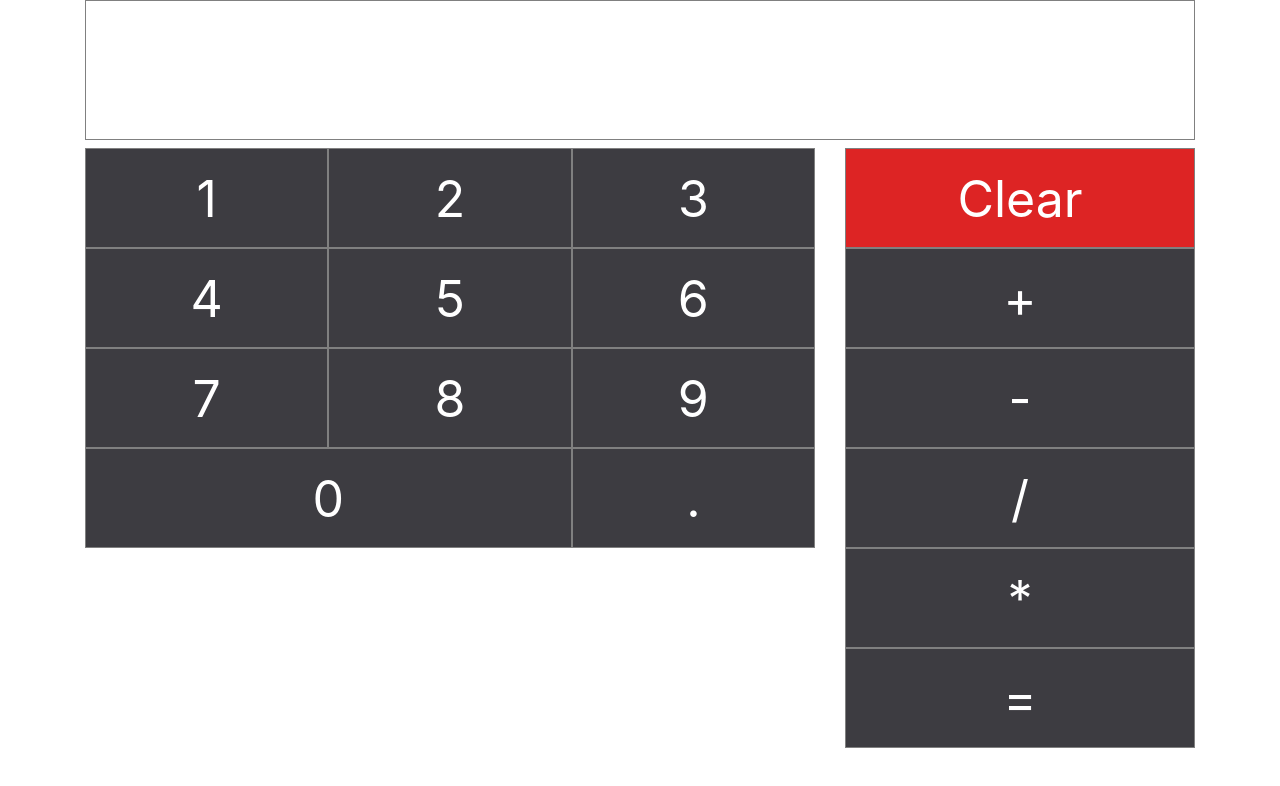
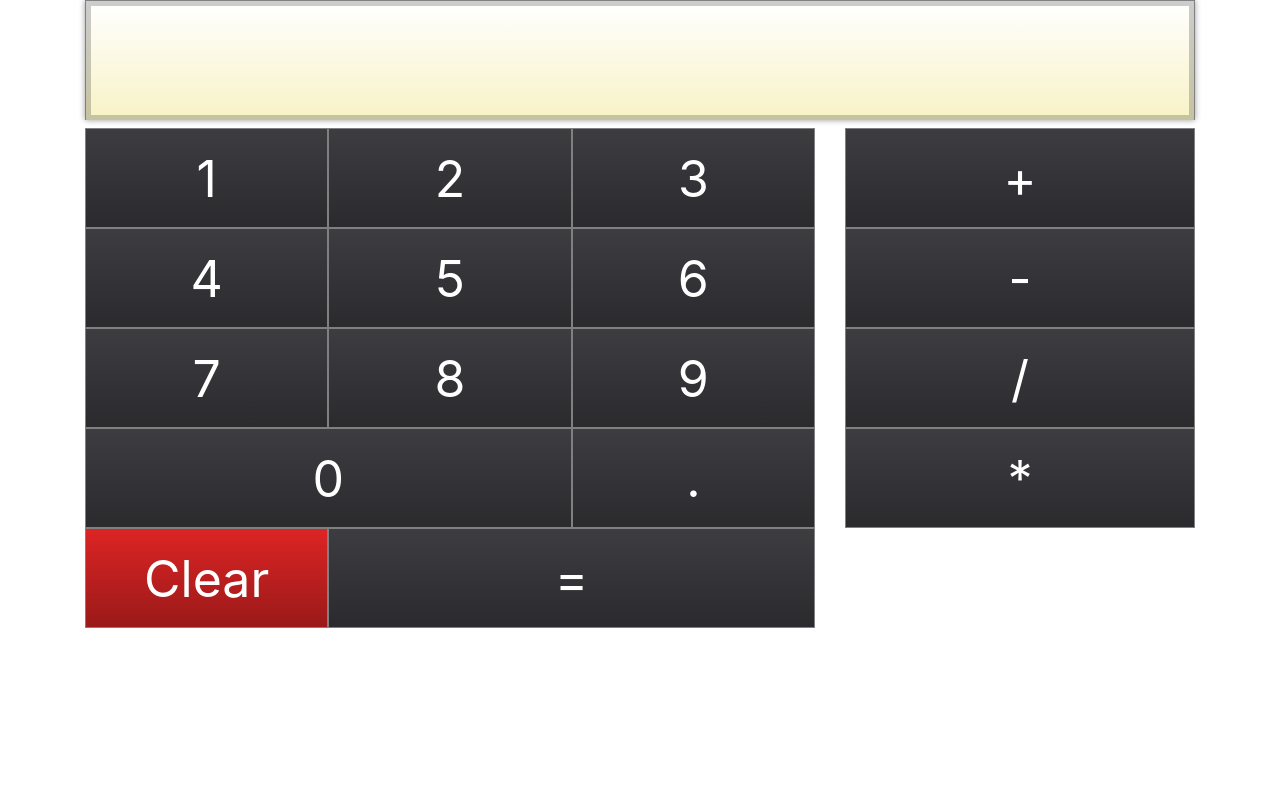
Before and after one commit to thegdads/AngularSimpleCalculator, an Angular app: page / in a window 1280 px wide. Shown: the top 786 px of the page. Built offline with nearby package versions, Linux system fonts and the light colour scheme.

Commit message:
Re Design Interface

```diff
--- a/src/app/app.component.html
+++ b/src/app/app.component.html
@@ -1,6 +1,6 @@
 <div class="container">
   <div class="calculation" [innerHTML]="temp"></div>
-  <div class="result" [innerHTML]="hasil"></div>
+  <!-- <div class="result" [innerHTML]="hasil"></div> -->
   <div class="row mt-2">
     <div class="col-8">
       <div class="row no-gutters">
@@ -16,14 +16,16 @@
         <div class="col text-center custButton" (click)="addToTemp('0')">0</div>
         <div class="col-4 text-center custButton" (click)="addToTemp('.')">.</div>
       </div>
+      <div class="row no-gutters">
+        <div class="col-4 text-center clear" (click)="onclear()">Clear</div>
+        <div class="col-8 text-center custButton" (click)="onresult()">=</div>
+      </div>
     </div>
     <div class="col-4">
-      <div class="clear" (click)="onclear()">Clear</div>
       <div class="col-12 text-center custButton" (click)="addToTemp('+')">+</div>
       <div class="col-12 text-center custButton" (click)="addToTemp('-')">-</div>
       <div class="col-12 text-center custButton" (click)="addToTemp('/')">/</div>
       <div class="col-12 text-center custButton" (click)="addToTemp('*')">*</div>
-      <div class="col-12 text-center custButton" (click)="onresult()">=</div>
     </div>
   </div>
 </div>
--- a/src/app/app.component.scss
+++ b/src/app/app.component.scss
@@ -1,29 +1,42 @@
 .calculation {
-  height: 60px;
+  height: 120px;
   border-top: solid 1px grey;
   border-left: solid 1px grey;
   border-right: solid 1px grey;
   border-bottom: 0;
-  font-size: 30px;
+  font-size: 50px;
   text-align: right;
   padding: .4em;
+  background-image: -webkit-linear-gradient(top, rgba(228, 238, 143, 0), rgba(230, 213, 66, 0.3));
+  background-image: -moz-linear-gradient(top, rgba(0, 0, 0, 0), rgba(0, 0, 0, 0.3));
+  background-image: -o-linear-gradient(top, rgba(0, 0, 0, 0), rgba(0, 0, 0, 0.3));
+  background-image: linear-gradient(to bottom,  rgba(228, 238, 143, 0), rgba(230, 213, 66, 0.3));
+  -webkit-box-shadow: inset 0 0 0 1px rgba(0, 0, 0, 0.2), 0 0 6px rgba(0, 0, 0, 0.4);
+  box-shadow: inset 0 0 0 5px rgba(0, 0, 0, 0.2), 0 0 6px rgba(0, 0, 0, 0.4);
 }
 
-.result {
-  height: 80px;
-  border-top: 0;
-  border-left: solid 1px grey;
-  border-right: solid 1px grey;
-  border-bottom: solid 1px grey;
-  font-size: 40px;
-  text-align: right;
-  padding: .2em;
-  font-weight: bold;
-}
+// .result {
+//   height: 80px;
+//   border-top: 0;
+//   border-left: solid 1px grey;
+//   border-right: solid 1px grey;
+//   border-bottom: solid 1px grey;
+//   font-size: 40px;
+//   text-align: right;
+//   padding: .2em;
+//   font-weight: bold;
+//   // background-image: -webkit-linear-gradient(top, rgba(228, 238, 143, 0), rgba(230, 213, 66, 0.3));
+//   // background-image: -moz-linear-gradient(top, rgba(0, 0, 0, 0), rgba(0, 0, 0, 0.3));
+//   // background-image: -o-linear-gradient(top, rgba(0, 0, 0, 0), rgba(0, 0, 0, 0.3));
+//   // background-image: linear-gradient(to bottom,  rgba(228, 238, 143, 0), rgba(230, 213, 66, 0.3));
+//   // -webkit-box-shadow: inset 0 0 0 1px rgba(0, 0, 0, 0.2), 0 0 6px rgba(0, 0, 0, 0.4);
+//   // box-shadow: inset 0 0 0 5px rgba(0, 0, 0, 0.2), 0 0 6px rgba(0, 0, 0, 0.4);
+// }
 
 .custButton {
   border: solid 1px grey;
   background-color: rgb(61, 60, 65);
+  background-image: -webkit-linear-gradient(top, rgba(0, 0, 0, 0), rgba(0, 0, 0, 0.3));
   height: 100px;
   font-size: 50px;
   text-align: center;
@@ -41,6 +54,7 @@
 .clear{
   border: solid 1px grey;
   background-color: rgb(221, 36, 36);
+  background-image: -webkit-linear-gradient(top, rgba(0, 0, 0, 0), rgba(0, 0, 0, 0.3));
   height: 100px;
   font-size: 50px;
   text-align: center;
--- a/src/app/app.component.ts
+++ b/src/app/app.component.ts
@@ -46,7 +46,6 @@ export class AppComponent {
   }
 
   onresult(){
-
     console.log(this.opr);
     console.log(this.nil1);
     console.log(this.nil2);
@@ -65,5 +64,7 @@ export class AppComponent {
         this.hasil = this.nil1 / this.nil2 ;
         break;
     }
+    this.temp = this.hasil.toString();
+
   }
 }
```
